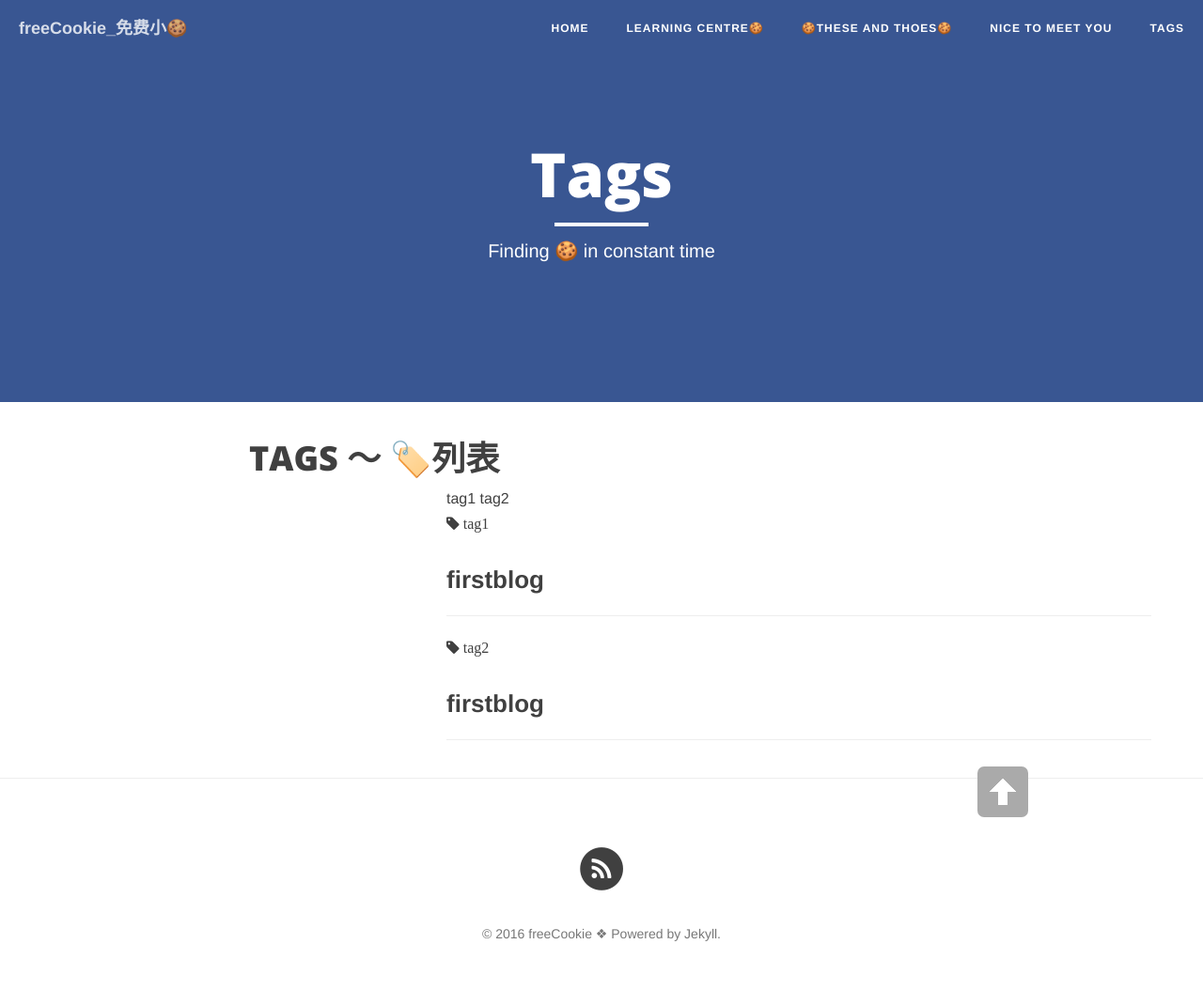
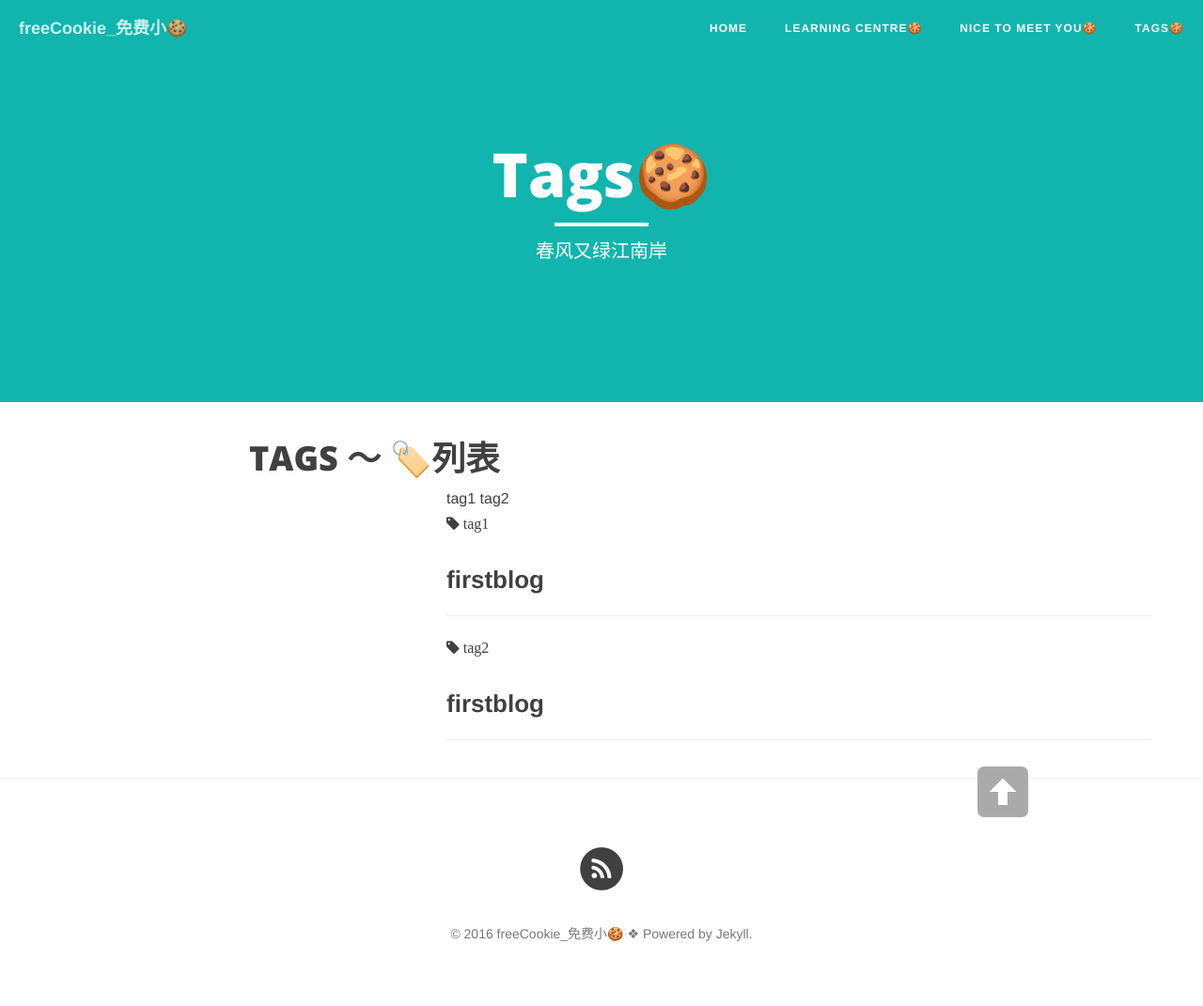
Before and after one commit to MelonTennis/MelonTennis.github.io, a Jekyll site: the page built from tags.md, in a window 1280 px wide. Shown: the whole page at 94% size. Built offline with Jekyll 4.4.1, drawn with Linux system fonts in a browser that asks for light colours; nearby versions of some CDN libraries.

Commit message:
config 404  tag  delete T&T

```diff
--- a/_config.yml
+++ b/_config.yml
@@ -4,12 +4,12 @@
 tagline: "cn"
 description: "小🍪的生活笔记"
 baseurl: ""
-#url: "http://freeCookie"
+url: "http://YijiaJin.github.io"
 
 # About/contact
 owner:
-  name: " freeCookie"
-  email:  🍪🍪🍪
+  name: " freeCookie_免费小🍪"
+  email:  🍪
   bio: "去吃免费饼干就一切都好了～"
 
 # Data
@@ -29,7 +29,7 @@
 markdown: kramdown
 highlighter: rouge
 permalink: pretty
-paginate: 8
+paginate: 5
 exclude: ["less","node_modules","Gruntfile.js","package.json","README.md"]
 
 # http://en.wikipedia.org/wiki/List_of_tz_database_time_zones
@@ -61,3 +61,14 @@
 bing_verify:
 
 # Links to include in footer navigation
+
+# Sidebar settings
+sidebar: true                           # whether or not using Sidebar.
+sidebar-about-description: "freeCookie🍪 loves Coding"
+sidebar-avatar: /img/star.jpg      # use absolute URL, seeing it's used in both `/` and `/about/`
+
+
+
+# Featured Tags
+featured-tags: true                     # whether or not using Feature-Tags
+featured-condition-size: 0.2              # A tag will be featured if the size of it is more than this condition value
--- a/tags.md
+++ b/tags.md
@@ -1,8 +1,8 @@
 ---
-title: Tags
+title: Tags🍪
 layout: page
-description: "Finding 🍪 in constant time"
-header-img: "img/facebook.jpg"
+description: "春风又绿江南岸"
+header-img: "img/semantic.jpg"
 ---
 
 # TAGS ～ 🏷️列表
```
Also changed, not shown: 404.html (added, +25 -0 lines), TandT.md (deleted, +0 -11 lines), about.md (+1 -1 lines).
